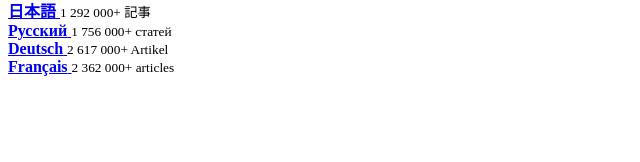
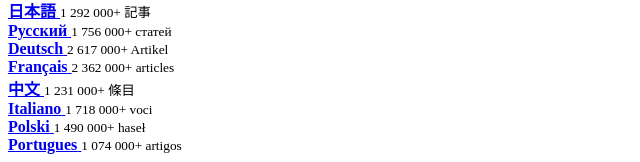
Before and after one commit to Goncar29/wikipedia, a plain HTML site: page index.html in a window 1280 px wide. Shown: the part 713-875 px from the top of the page, without its empty margins (0-640 px from the left). Before the commit the page ends 800 px from the top, so only its background shows below. Drawn offline with Linux system fonts and the light colour scheme.

Commit message:
Creacion de la cuarta y quinta caja de idiomas

```diff
--- a/index.html
+++ b/index.html
@@ -71,6 +71,42 @@
                 </small>
             </div>
         </section>
+        <section class="laguaje-box-4">
+            <div class="languaje-7">
+                <a href="https://zh.wikipedia.org/wiki/Wikipedia:%E9%A6%96%E9%A1%B5">
+                    <strong>中文</strong>
+                </a>
+                <small>
+                    <span>1 231 000+ 條目</span>
+                </small>
+            </div>
+            <div class="languaje-8">
+                <a href="https://it.wikipedia.org/wiki/Pagina_principale">
+                    <strong>Italiano</strong>
+                </a>
+                <small>
+                    <span>1 718 000+ voci</span>
+                </small>
+            </div>
+        </section>
+        <section class="laguaje-box-5">
+            <div class="languaje-9">
+                <a href="https://pl.wikipedia.org/wiki/Wikipedia:Strona_g%C5%82%C3%B3wna">
+                    <strong>Polski</strong>
+                </a>
+                <small>
+                    <span>1 490 000+ haseł</span>
+                </small>
+            </div>
+            <div class="languaje-10">
+                <a href="https://pt.wikipedia.org/wiki/Wikip%C3%A9dia:P%C3%A1gina_principal">
+                    <strong>Portugues</strong>
+                </a>
+                <small>
+                    <span>1 074 000+ artigos</span>
+                </small>
+            </div>
+        </section>
     </main>
     <footer>
 
```
